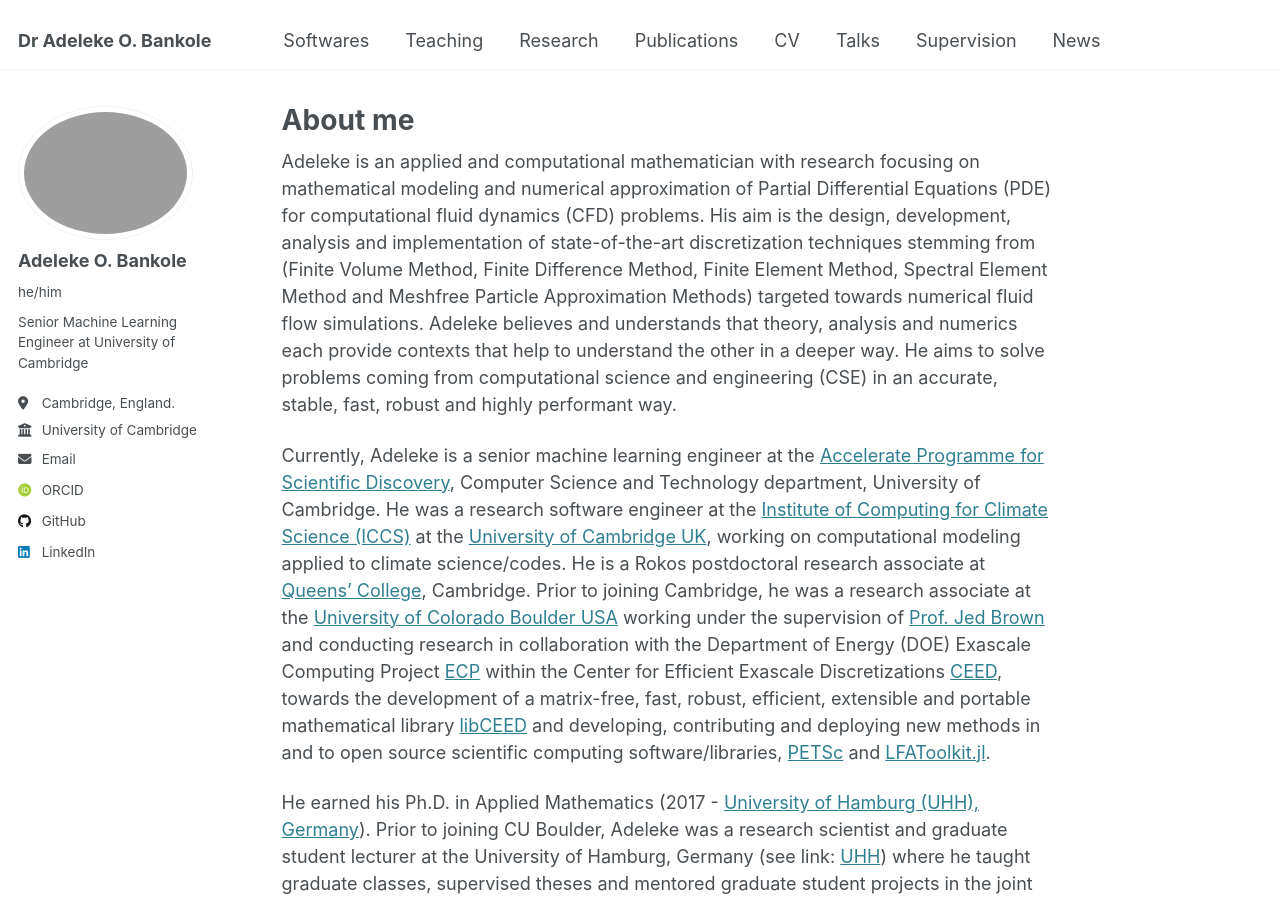
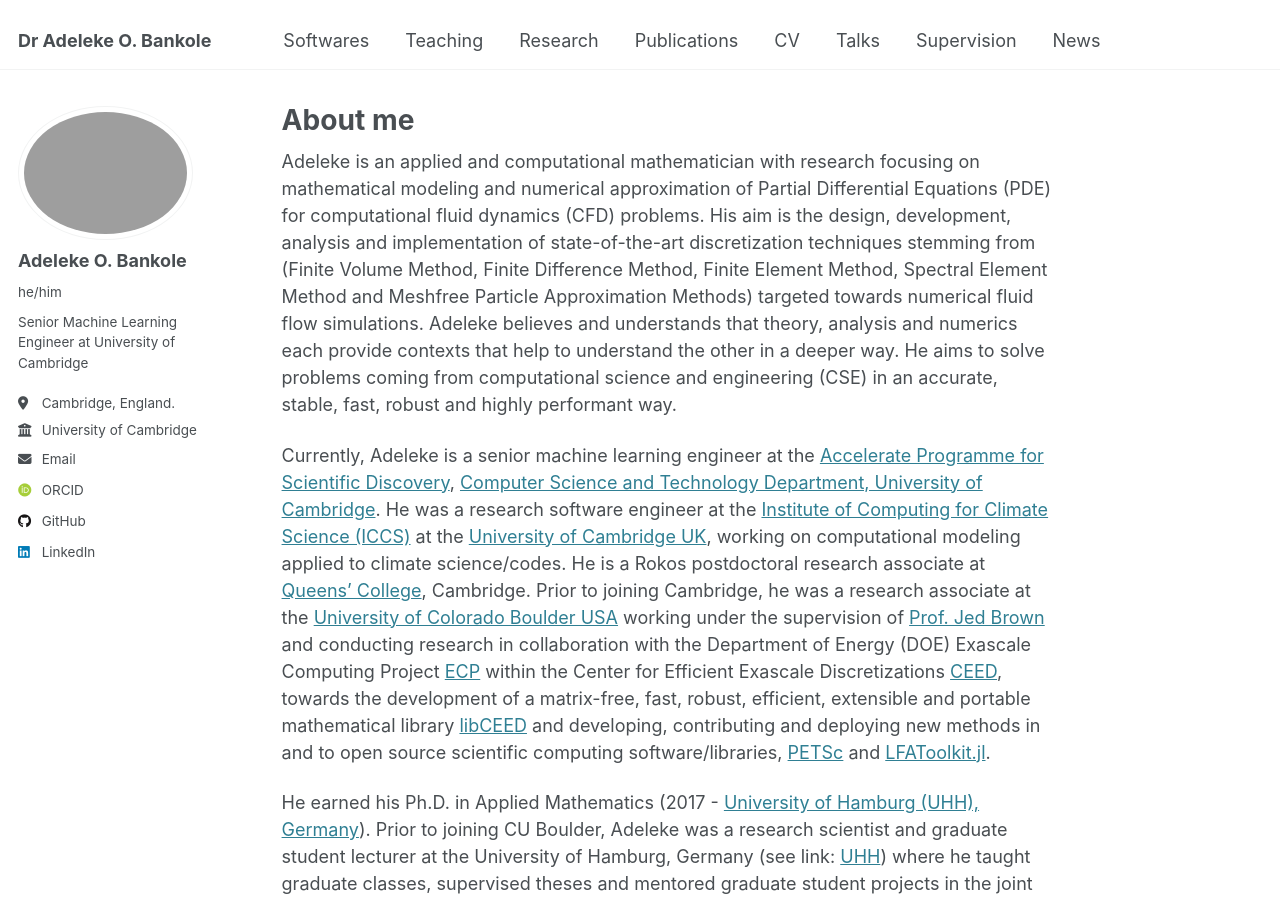
Before and after one commit to AdelekeBankole/adelekebankole.github.io, a Jekyll site: the page built from _pages/about.md, in a window 1280 px wide and 900 px high. Built offline with Jekyll 4.4.1, drawn with Linux system fonts in a browser that asks for light colours; some web fonts are replaced; part of the change alters nothing that is shown.

```diff
--- a/_pages/about.md
+++ b/_pages/about.md
@@ -9,7 +9,7 @@ redirect_from:
 
 Adeleke is an applied and computational mathematician with research focusing on mathematical modeling and numerical approximation of Partial Differential Equations (PDE) for computational fluid dynamics (CFD) problems. His aim is the design, development, analysis and implementation of state-of-the-art discretization techniques stemming from (Finite Volume Method, Finite Difference Method, Finite Element Method, Spectral Element Method and Meshfree Particle Approximation Methods) targeted towards numerical fluid flow simulations. Adeleke believes and understands that theory, analysis and numerics each provide contexts that help to understand the other in a deeper way. He aims to solve problems coming from computational science and engineering (CSE) in an accurate, stable, fast, robust and highly performant way.
 
-Currently, Adeleke is a senior machine learning engineer at the [Accelerate Programme for Scientific Discovery](https://science.ai.cam.ac.uk), Computer Science and Technology department, University of Cambridge. He was a research software engineer at the [Institute of Computing for Climate Science (ICCS)](https://iccs.cam.ac.uk) at the [University of Cambridge UK](https://www.cam.ac.uk), working on computational modeling applied to climate science/codes. He is a Rokos postdoctoral research associate at [Queens' College](https://www.queens.cam.ac.uk), Cambridge. Prior to joining Cambridge, he was a research associate at the [University of Colorado Boulder USA](https://www.colorado.edu/) working under the supervision of [Prof. Jed Brown](https://www.colorado.edu/cs/jed-brown) and conducting research in collaboration with the Department of Energy (DOE) Exascale Computing Project [ECP](https://www.exascaleproject.org/exascale-computing-project/) within the Center for Efficient Exascale Discretizations [CEED](https://ceed.exascaleproject.org/), towards the development of a matrix-free, fast, robust, efficient, extensible and portable mathematical library [libCEED](https://ceed.exascaleproject.org/libceed/) and developing, contributing and deploying new methods in and to open source scientific computing software/libraries, [PETSc](https://petsc.org/release/) and [LFAToolkit.jl](https://jeremylt.github.io/LFAToolkit.jl/stable/).
+Currently, Adeleke is a senior machine learning engineer at the [Accelerate Programme for Scientific Discovery](https://science.ai.cam.ac.uk), [Computer Science and Technology Department, University of Cambridge](https://www.cst.cam.ac.uk). He was a research software engineer at the [Institute of Computing for Climate Science (ICCS)](https://iccs.cam.ac.uk) at the [University of Cambridge UK](https://www.cam.ac.uk), working on computational modeling applied to climate science/codes. He is a Rokos postdoctoral research associate at [Queens' College](https://www.queens.cam.ac.uk), Cambridge. Prior to joining Cambridge, he was a research associate at the [University of Colorado Boulder USA](https://www.colorado.edu/) working under the supervision of [Prof. Jed Brown](https://www.colorado.edu/cs/jed-brown) and conducting research in collaboration with the Department of Energy (DOE) Exascale Computing Project [ECP](https://www.exascaleproject.org/exascale-computing-project/) within the Center for Efficient Exascale Discretizations [CEED](https://ceed.exascaleproject.org/), towards the development of a matrix-free, fast, robust, efficient, extensible and portable mathematical library [libCEED](https://ceed.exascaleproject.org/libceed/) and developing, contributing and deploying new methods in and to open source scientific computing software/libraries, [PETSc](https://petsc.org/release/) and [LFAToolkit.jl](https://jeremylt.github.io/LFAToolkit.jl/stable/).
 
 He earned his Ph.D. in Applied Mathematics (2017 - [University of Hamburg (UHH), Germany](https://www.uni-hamburg.de/en.html)). Prior to joining CU Boulder, Adeleke was a research scientist and graduate student lecturer at the University of Hamburg, Germany (see link: [UHH](https://www.math.uni-hamburg.de/home/bankole/)) where he taught graduate classes, supervised theses and mentored graduate student projects in the joint Master's program Mathematical Modelling in Engineering: Theory, Numerics and Applications [ERASMUS Mundus Mathmods Programme](http://www.mathmods.eu/). He has an M.Sc. in Industrial Mathematics, M.Sc. Mathematical Engineering (2011 - University of Hamburg, Germany and [University of L'Aquila, Italy](https://www.univaq.it/en/)), a PGD in Mathematical Sciences (2009 - [African Institute for Mathematical Sciences (AIMS)](https://aims.ac.za/) and [University of the Western Cape, South Africa](https://www.uwc.ac.za/)) and a B.Sc. in Mathematics (2007 - [University of Ilorin, Nigeria](https://www.unilorin.edu.ng/)).
 
```
